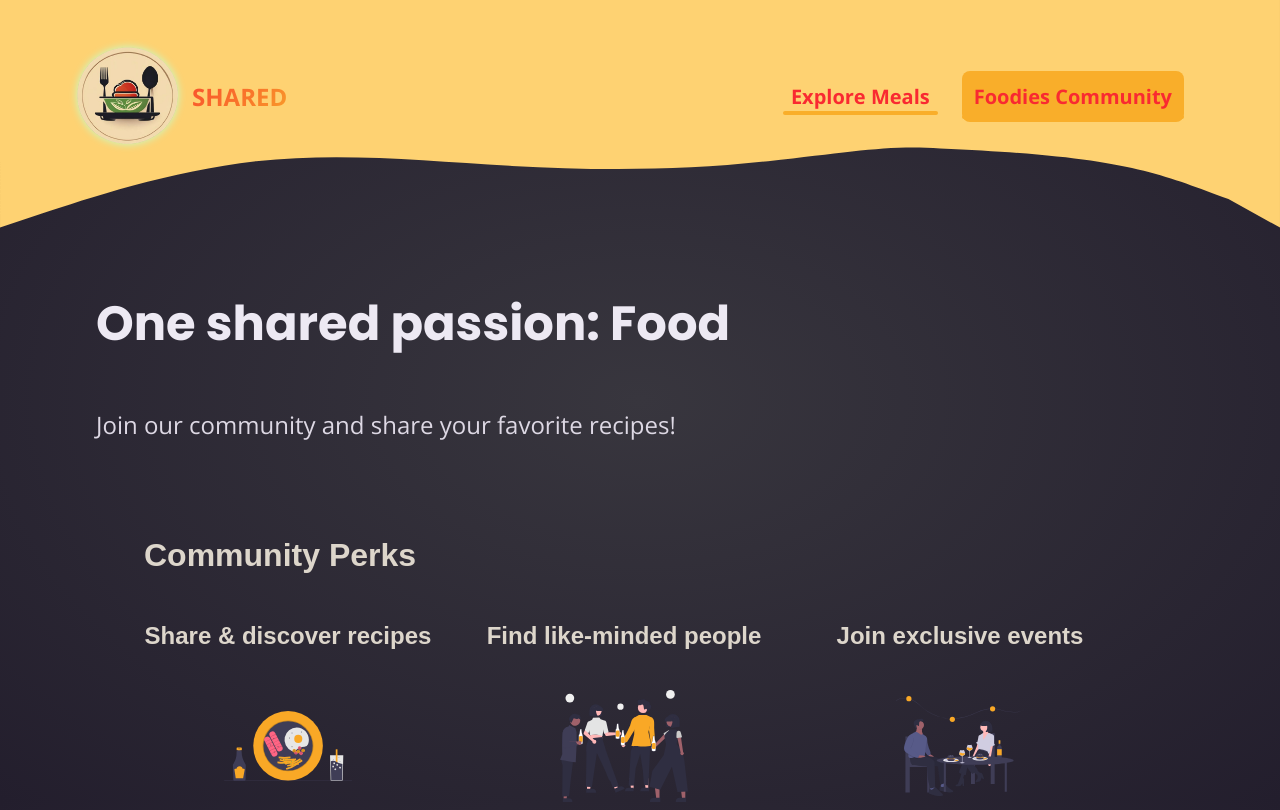
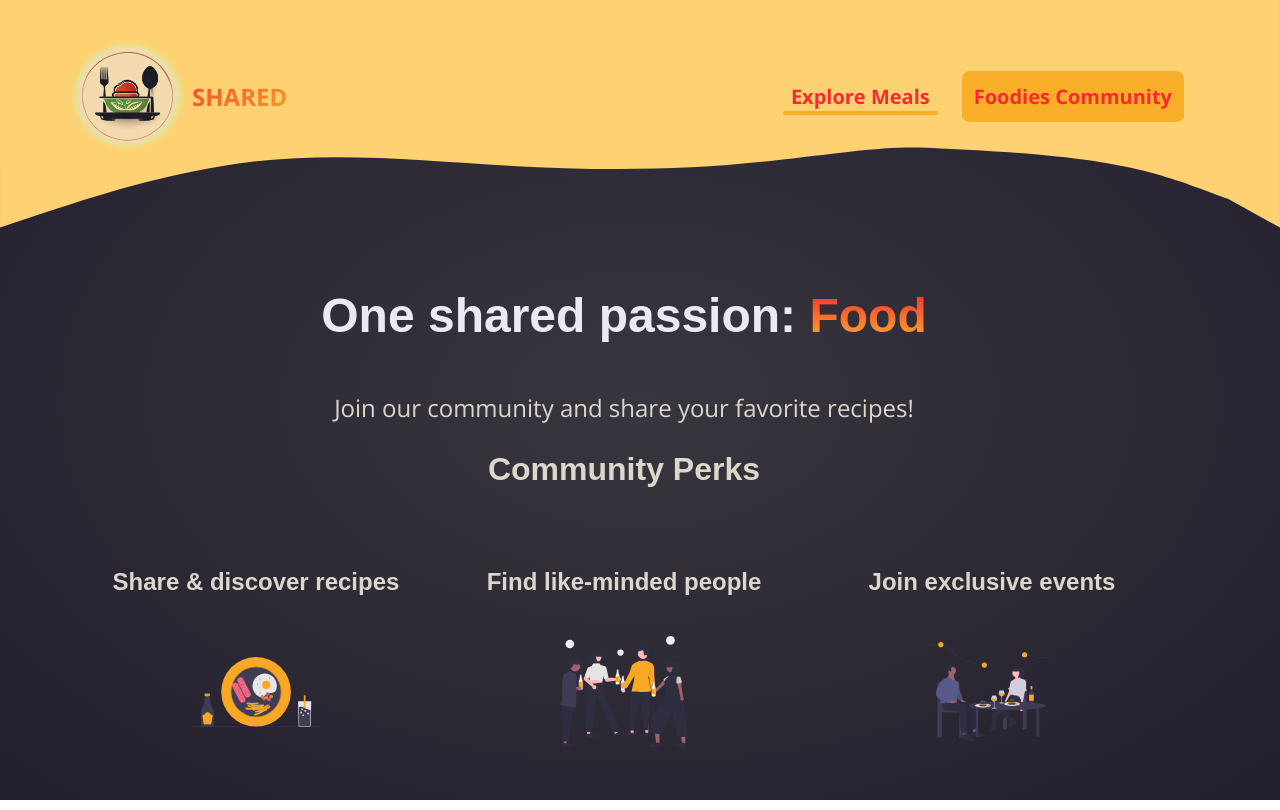
Before and after one commit to dorahs71/next-shared, a Next.js app: page /community in a window 1280 px wide. Built offline with nearby package versions, Linux system fonts and the light colour scheme.

Commit message:
fix: apply global css

```diff
--- a/app/community/page.tsx
+++ b/app/community/page.tsx
@@ -8,15 +8,14 @@ import styles from './page.module.css';
 export default function CommunityPage() {
   return (
     <>
-      <header className={styles.header}>
+      <header className={'header'}>
         <h1>
-          One shared passion: <span className={styles.highlight}>Food</span>
+          One shared passion: <span className={'highlight'}>Food</span>
         </h1>
         <p>Join our community and share your favorite recipes!</p>
+        <h2>Community Perks</h2>
       </header>
-      <main className={styles.main}>
-        <h2>Community Perks</h2>
-
+      <div>
         <ul className={styles.perks}>
           <li>
             <p>Share & discover recipes</p>
@@ -31,7 +30,7 @@ export default function CommunityPage() {
             <Image src={eventsIcon} alt="A crowd of people at a cooking event" />
           </li>
         </ul>
-      </main>
+      </div>
     </>
   );
 }
--- a/app/meals/page.tsx
+++ b/app/meals/page.tsx
@@ -1,6 +1,4 @@
 import Link from 'next/link';
-
-import styles from './page.module.css';
 import MealsGrid from '@/components/meals/meals-grid';
 import { getMeals } from '@/lib/meals';
 import { Suspense } from 'react';
@@ -15,9 +13,9 @@ async function MealContainer() {
 export default function MealsPage() {
   return (
     <>
-      <header className={styles.header}>
+      <header className={'header'}>
         <h1>
-          Delicious meals, created <span className={styles.highlight}>by you</span>
+          Delicious meals, created <span className={'highlight'}>by you</span>
         </h1>
         <p>Choose your favorite recipe and cook it yourself. It is easy and fun!</p>
         <p className={'cta'}>
--- a/app/meals/share/page.tsx
+++ b/app/meals/share/page.tsx
@@ -3,9 +3,9 @@ import styles from './page.module.css';
 export default function ShareMealPage() {
   return (
     <>
-      <header className={styles.header}>
+      <header className={'header'}>
         <h1>
-          Share your <span className={styles.highlight}>favorite meal</span>
+          Share your <span className={'highlight'}>favorite meal</span>
         </h1>
         <p>Or any other meal you feel needs sharing!</p>
       </header>
```
